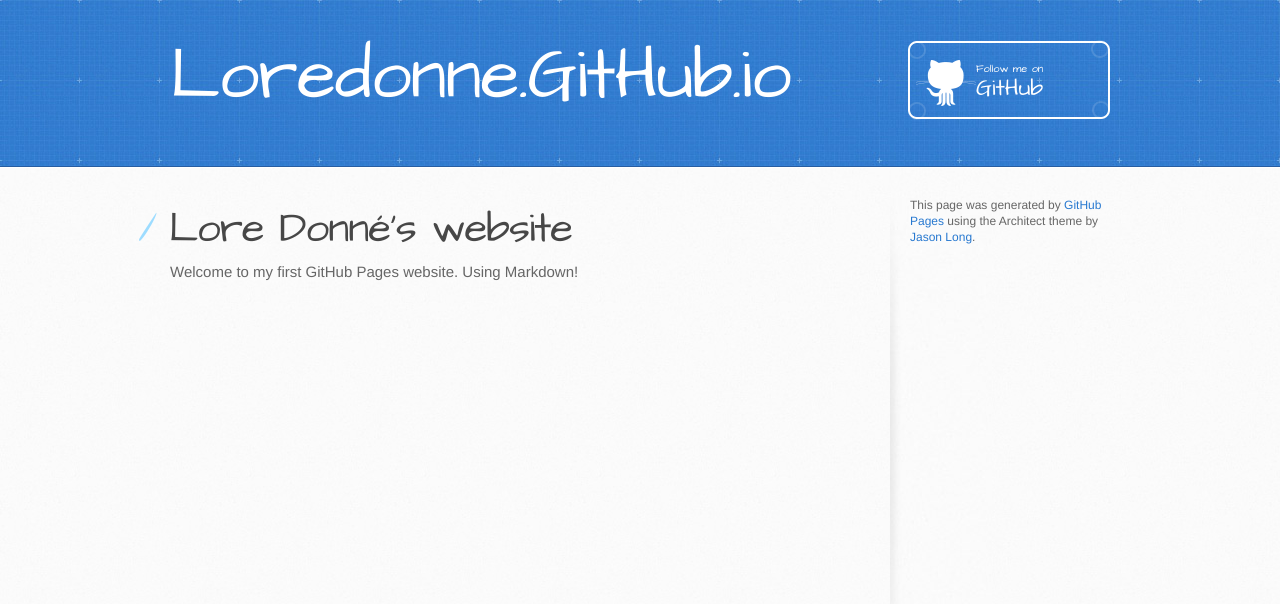
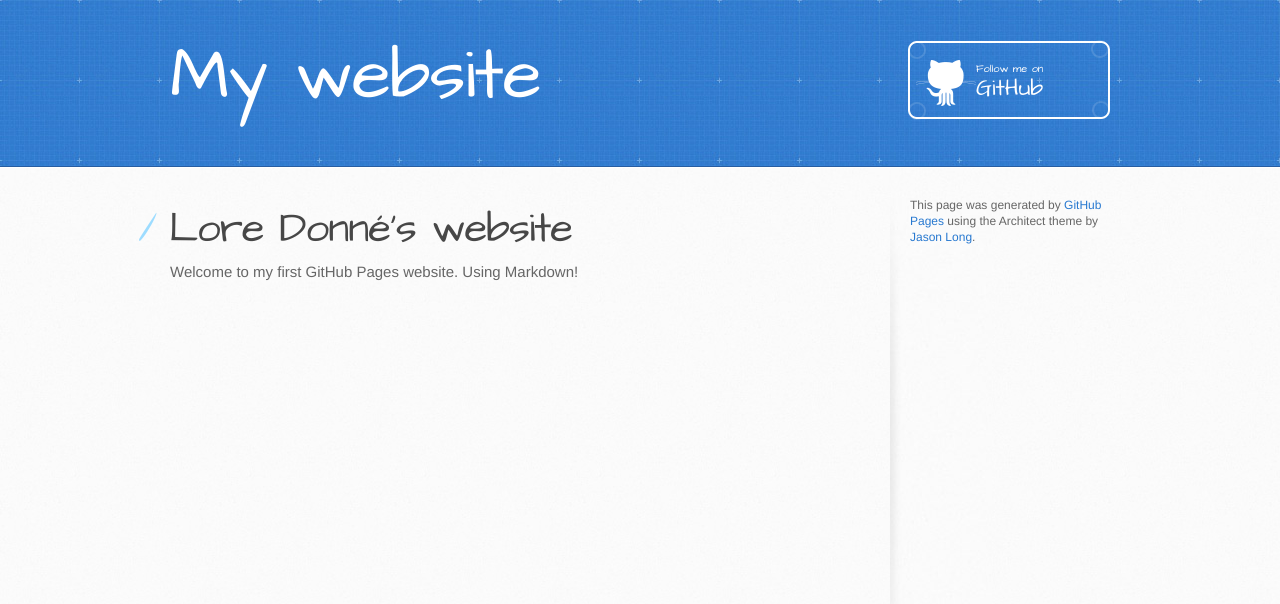
Before and after one commit to LoreDonne/loredonne.github.io, a Jekyll site: the page built from index.md, in a window 1280 px wide. Shown: the top 604 px of the page. Built offline with Jekyll 4.4.1, drawn with Linux system fonts in a browser that asks for light colours.

Commit message:
Update site.html

```diff
--- a/_layouts/site.html
+++ b/_layouts/site.html
@@ -19,7 +19,7 @@
   <body>
     <header>
       <div class="inner">
-        <h1>Loredonne.GitHub.io</h1>
+        <h1>My website</h1>
         <h2></h2>
         <a href="https://github.com/LoreDonne" class="button"><small>Follow me on</small> GitHub</a>
       </div>
```
